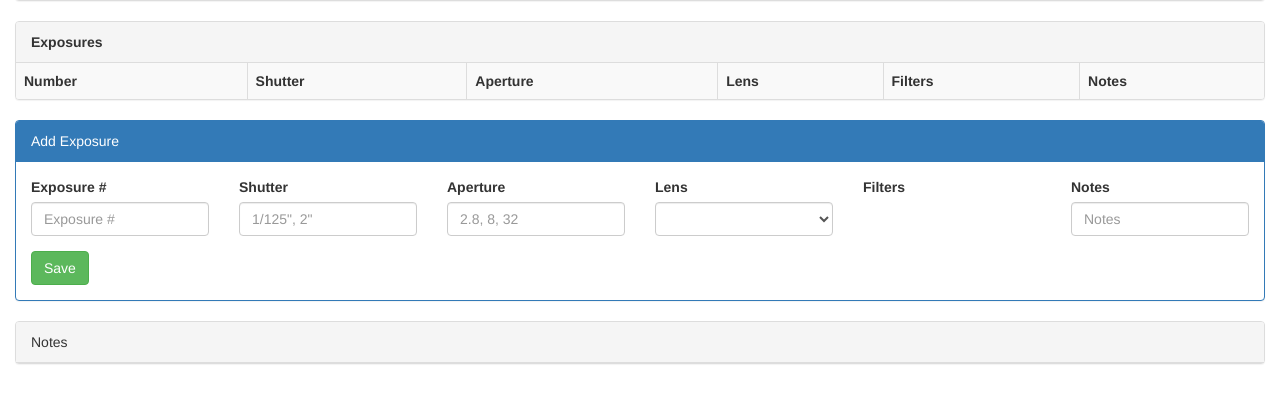
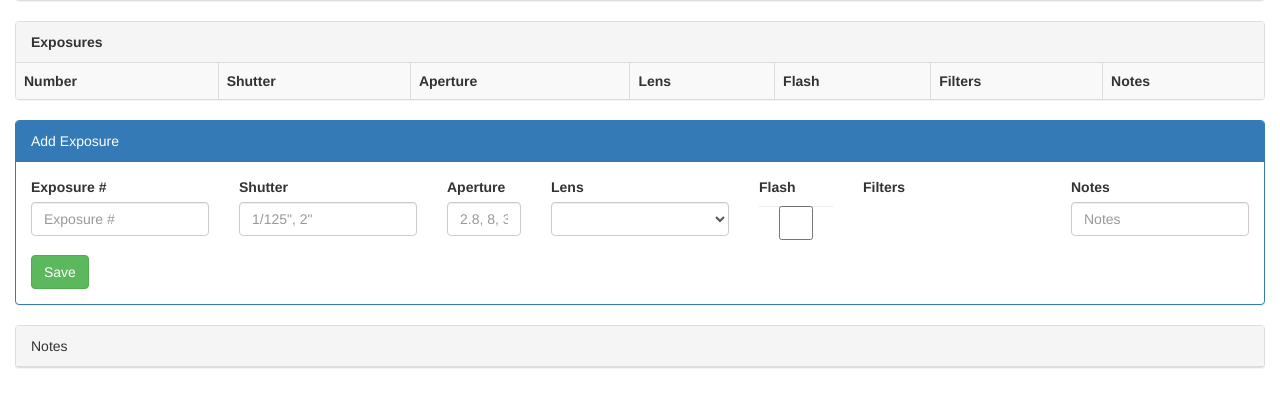
Before and after one commit to m00dawg/filmlog, a Flask app: template www/templates/film.html in a window 1280 px wide. Shown: the part 292-699 px from the top of the page. Run offline with Flask 2, Linux system fonts and the light colour scheme; the template is opened without the code that fills it, so the values that code supplies are empty; parts of the project's set-up code (start-up, migrations or seed data) failed here and were passed over; some libraries are stand-ins or nearby versions.

Commit message:
Adding flash support

```diff
--- a/filmlog.sql
+++ b/filmlog.sql
@@ -49,6 +49,7 @@ CREATE TABLE Films (
     cameraID TINYINT UNSIGNED DEFAULT NULL,
     filmTypeID SMALLINT UNSIGNED NOT NULL,
     iso SMALLINT UNSIGNED NOT NULL,
+    flash ENUM('Yes', 'No') NOT NULL DEFAULT 'No',
     fileDate TIMESTAMP NOT NULL DEFAULT CURRENT_TIMESTAMP,
     fileNo varchar(32) NOT NULL,
     title varchar(64) NOT NULL,
--- a/www/app.py
+++ b/www/app.py
@@ -84,8 +84,9 @@ def project(projectID):
 def film(projectID, filmID):
     if request.method == 'POST':
         lensID = None
+        shutter = None
         aperture = None
-        shutter = None
+        flash = 'No'
         notes = None
 
         if re.search(r'^1\/', request.form['shutter']):
@@ -97,24 +98,28 @@ def film(projectID, filmID):
         elif request.form['shutter'] != '':
             shutter = request.form['shutter']
 
+        if request.form['aperture'] != '':
+            aperture = request.form['aperture']
+
         if request.form['lens'] != '':
             lensID = request.form['lens']
 
-        if request.form['aperture'] != '':
-            aperture = request.form['aperture']
+        if request.form.get['flash'] != None:
+            flash = 'Yes'
 
         if request.form['notes'] != '':
             notes = request.form['notes']
 
         qry = text("""INSERT INTO Exposures
-            (filmID, exposureNumber, lensID, shutter, aperture, notes)
-            VALUES (:filmID, :exposureNumber, :lensID, :shutter, :aperture, :notes)""")
+            (filmID, exposureNumber, lensID, shutter, aperture, flash, notes)
+            VALUES (:filmID, :exposureNumber, :lensID, :shutter, :aperture, :flash, :notes)""")
         result = engine.execute(qry,
             filmID = filmID,
             exposureNumber = request.form['exposureNumber'],
             lensID = lensID,
             shutter = shutter,
             aperture = aperture,
+            flash = flash,
             notes = notes)
 
         qry = text("""INSERT INTO ExposureFilters
@@ -154,7 +159,7 @@ def film(projectID, filmID):
     lenses = engine.execute(qry, cameraID=film.cameraID).fetchall()
 
     qry = text("""SELECT exposureNumber, shutter, aperture,
-        Lenses.name AS lens, notes
+        Lenses.name AS lens, flash, notes
         FROM Exposures
         LEFT JOIN Lenses ON Lenses.lensID = Exposures.lensID
         WHERE filmID = :filmID""")
--- a/www/static/print.css
+++ b/www/static/print.css
@@ -29,4 +29,5 @@ body{
 .table-condensed > tfoot > tr > td {
   padding: 0px;
   margin: 0px;
+  padding-left: 4px;
 }
--- a/www/static/style.css
+++ b/www/static/style.css
@@ -0,0 +1,5 @@
+
+.filmNotes{
+  margin-left: 4px;
+  margin-right: 4px;
+}
--- a/www/templates/film.html
+++ b/www/templates/film.html
@@ -37,6 +37,7 @@
         <th>Shutter</th>
         <th>Aperture</th>
         <th>Lens</th>
+        <th>Flash</th>
         <th>Filters</th>
         <th>Notes</th>
       </tr>
@@ -64,6 +65,13 @@
           <td>
             {% if exposure.lens %}
               {{ exposure.lens }}
+            {% endif %}
+          </td>
+          <td>
+            {% if exposure.flash == 'No' %}
+              -
+            {% else %}
+              {{ exposure.flash }}
             {% endif %}
           </td>
           <td>
@@ -96,7 +104,7 @@
           <label>Shutter</label>
           <input type="text" class="form-control" placeholder="1/125&quot;, 2&quot;" name="shutter" aria-describedby="Shutter">
         </div>
-        <div class="col-sm-2">
+        <div class="col-sm-1">
           <label>Aperture</label>
           <input type="text" class="form-control" placeholder="2.8, 8, 32" name="aperture" aria-describedby="Aperture">
         </div>
@@ -108,6 +116,10 @@
                 <option value="{{ lens.lensID }}">{{ lens.name }}</option>
               {% endfor %}
           </select>
+        </div>
+        <div class="col-sm-1">
+          <label>Flash</label>
+          <input type="checkbox" class="form-control" name="flash" value="Yes">
         </div>
         <div class="col-sm-2">
           <label>Filters</label><br />
@@ -134,7 +146,9 @@
 
 <div class="panel panel-default">
   <div class="panel-heading">Notes</div>
-  {{ film.notes }}
+  <div class="filmNotes">
+    {{ film.notes }}
+  </div>
 </div>
 
 {% endblock %}
--- a/www/templates/print.html
+++ b/www/templates/print.html
@@ -5,6 +5,7 @@
 <meta http-equiv="Content-Type" content="text/html;charset=utf-8" >
 <meta name="viewport" content="width=device-width, initial-scale=1.0">
 <link href="/static/bootstrap/css/bootstrap.min.css" rel="stylesheet" media="all">
+<link href="/static/style.css" rel="stylesheet" media="all">
 <link href="/static/print.css" rel="stylesheet" media="all">
 </head>
 
```
Also changed, not shown: www/templates/film-print.html (+11 -1 lines), 1 other file.
